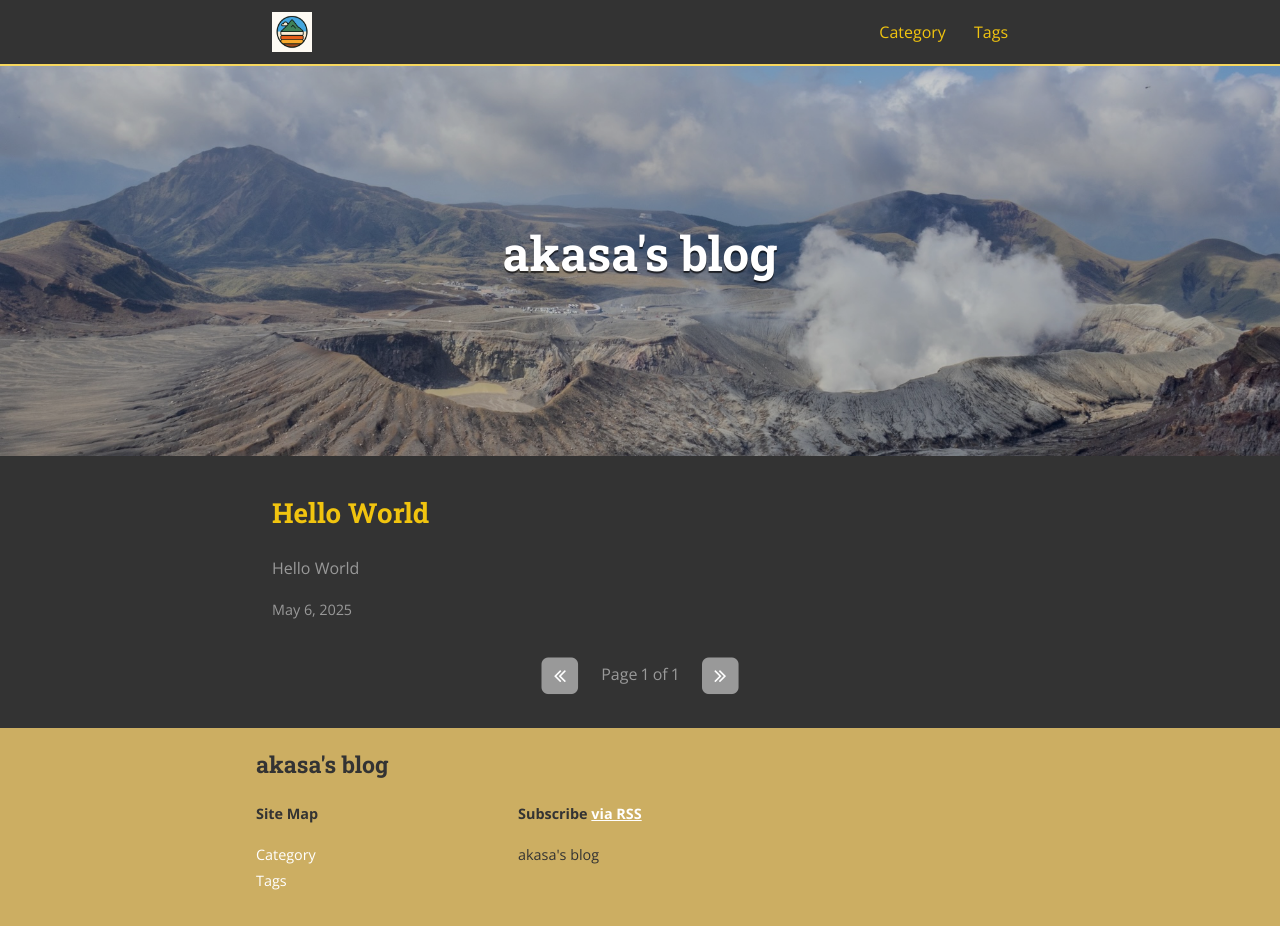
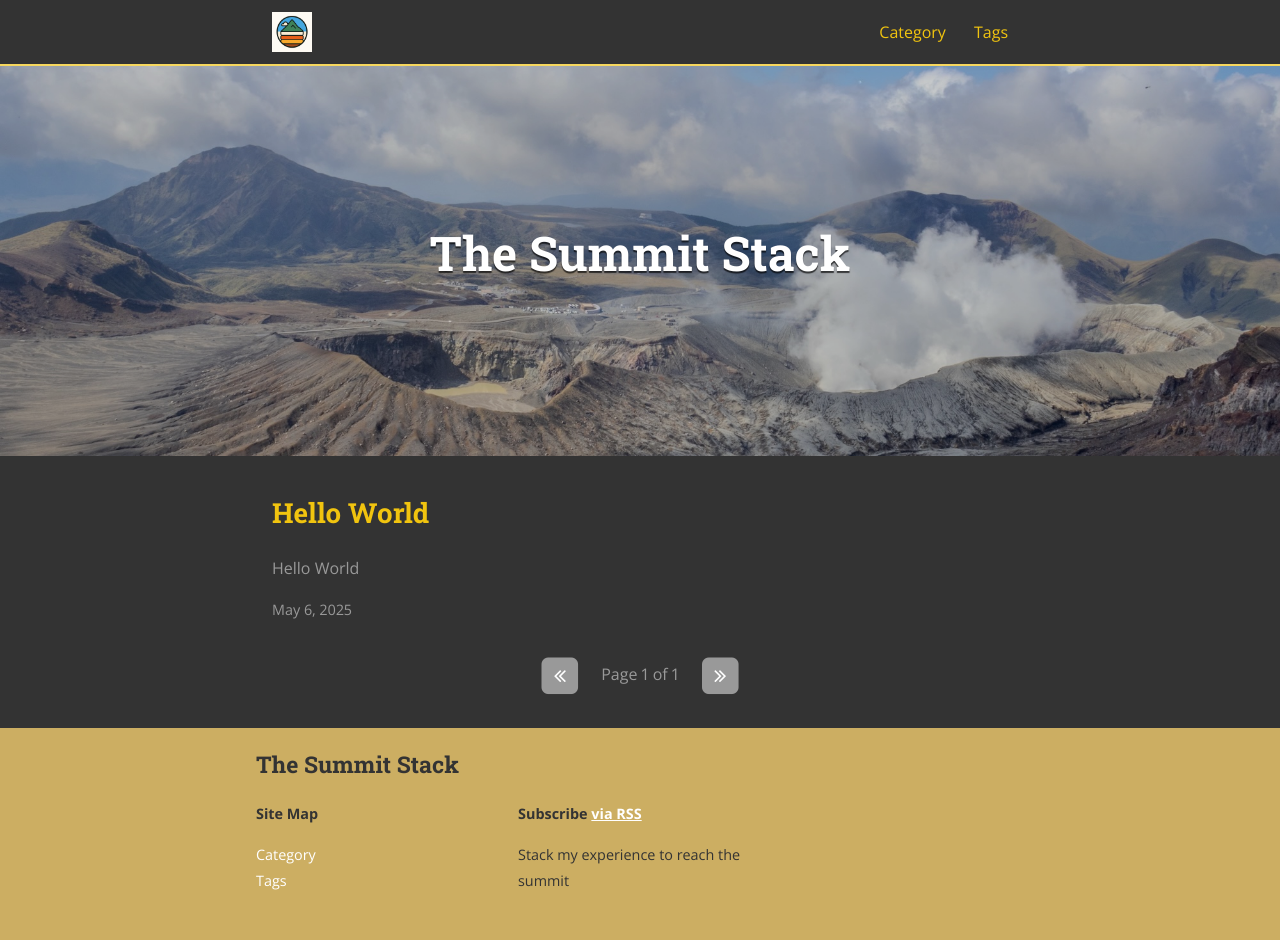
Before and after one commit to akasa3/akasa3.github.io, a Jekyll site: the page built from index.html, in a window 1280 px wide and 940 px high. Built offline with Jekyll 4.4.1, drawn with Linux system fonts in a browser that asks for light colours; nearby versions of some CDN libraries; the list of posts is cut into pages by our own code.

Commit message:
chage the title and add the blog description

```diff
--- a/_config.yml
+++ b/_config.yml
@@ -9,11 +9,11 @@ exclude:
   - "/vendor/"
 
 # Site settings
-title: "akasa's blog"
+title: "The Summit Stack"
 subtitle: ""
 name: "akasa"
 description: >
-  akasa's blog
+  Stack my experience to reach the summit
 # Base URL of site (i.e. /blog). It should always start with a slash,
 # and never end with a slash. Set it to a blank value if hosting at the
 # root of your server.
```
